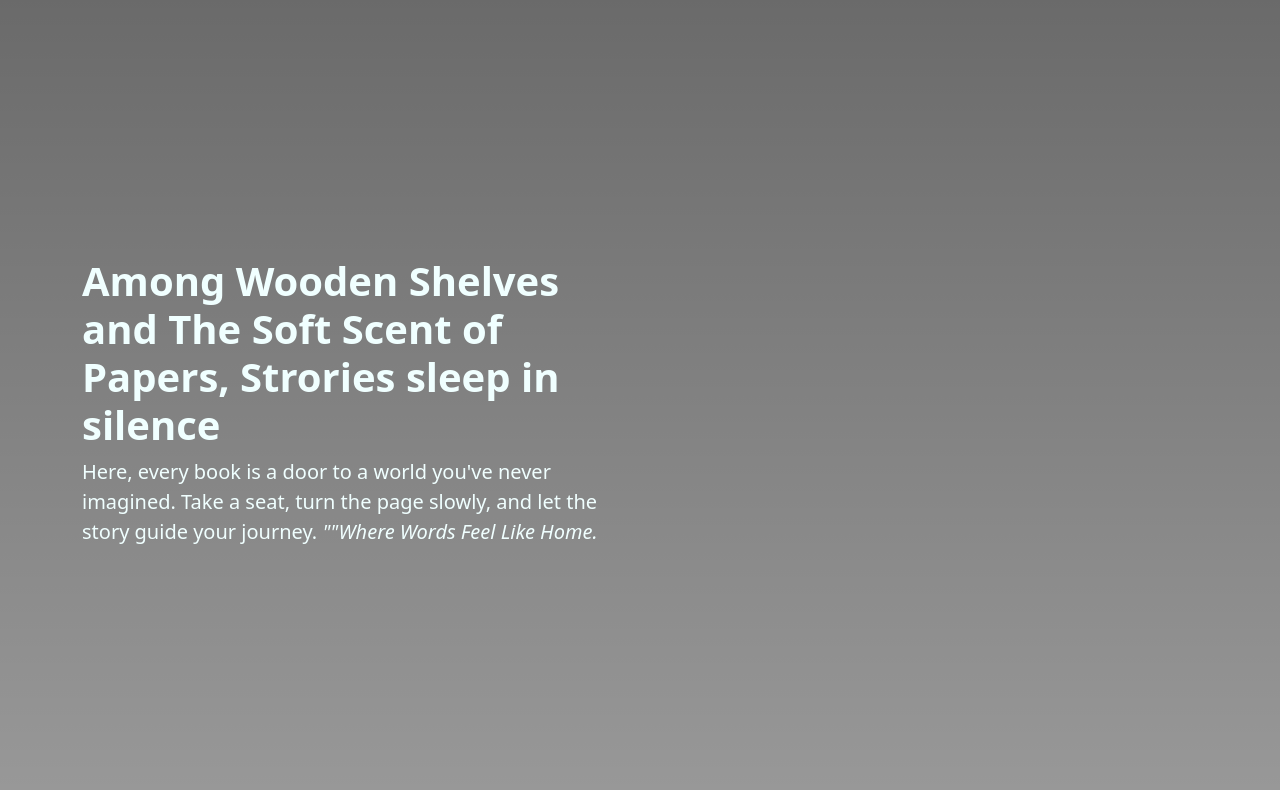
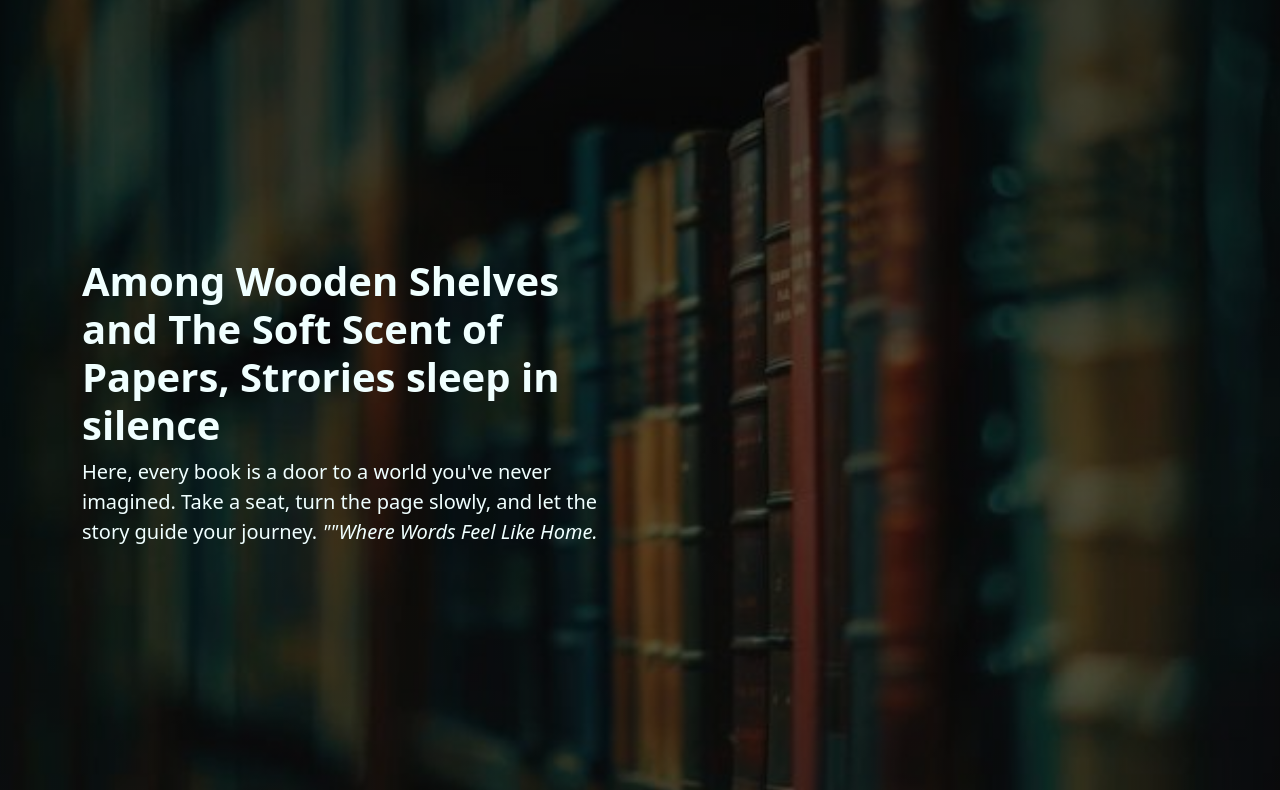
Before and after one commit to ibasrj23/Landing_Page, a plain HTML site: page index.html in a window 1280 px wide. Shown: the part 70-860 px from the top of the page. Drawn offline with nearby package versions, Linux system fonts and the light colour scheme.

Commit message:
fix-hero

```diff
--- a/style.css
+++ b/style.css
@@ -62,7 +62,7 @@ body {
 
 .banner {
   min-height: calc(100vh - 56px);
-  background-image: url(image/bgtest.jpeg);
+  background-image: url('image/bgtest.jpeg');
   background-size: cover;
   background-position: center;
   background-repeat: no-repeat;
@@ -74,7 +74,7 @@ body {
 }
 
 .banner {
-  background: linear-gradient(rgba(0, 0, 0, 0.6), rgba(0, 0, 0, 0.4)), url('gambar/bgtest.jpeg');
+  background: linear-gradient(rgba(0, 0, 0, 0.6), rgba(0, 0, 0, 0.4)), url('image/bgtest.jpeg');
   background-size: cover;
   background-position: center;
   color: white;
```
